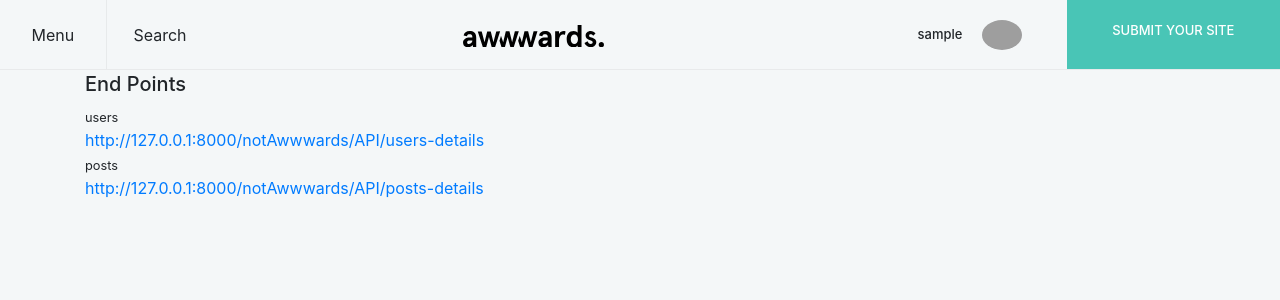
After one commit to SteveMitto/awwwards, a Django app: page /notAwwwards/devops/ in a window 1280 px wide. The commit adds this page. Shown: the top 300 px of the page. Run offline with Django 3.2, Linux system fonts and the light colour scheme; the visitor is signed in with stand-in values (Sample User, id 1); some libraries are stand-ins or nearby versions; grey boxes are pictures that could not be loaded.

Commit message:
allowing user to be able to access the api urls

```diff
--- /dev/null
+++ b/awwards_apis/templates/developer.html
@@ -0,0 +1,21 @@
+{% extends 'base.html'%}
+{% load static %}
+{% block content %}
+{{block.super}}
+<br><br><br>
+  <div class="container">
+    <!-- <h5>Api Key</h5>
+    <button type="button" class="btn btn-primary key" name="button">Api Key</button>
+    <small id="api_key"></small>
+    <br><br><br><br> -->
+    <h5>End Points</h5>
+    <small>users</small><br>
+    <a href="http://127.0.0.1:8000/notAwwwards/API/users-details">http://127.0.0.1:8000/notAwwwards/API/users-details</a><br>
+    <small>posts</small><br>
+    <a href="http://127.0.0.1:8000/notAwwwards/API/posts-details">http://127.0.0.1:8000/notAwwwards/API/posts-details</a>
+  </div>
+
+  <script type="text/javascript" src="{% static 'js/developer.js'%}">
+
+  </script>
+{% endblock %}
--- a/awwards_apis/urls.py
+++ b/awwards_apis/urls.py
@@ -1,8 +1,11 @@
 from django.urls import path
 from rest_framework import routers
+from rest_framework.authtoken.views import obtain_auth_token
 from .views import *
 
 urlpatterns = [
     path('API/users-details',profiles_api),
-    path('API/posts-details',posts_api)
+    path('API/posts-details',posts_api),
+    path('devops/',developer,name='developer'),
+    path('get_api_key/',get_api_key)
 ]
--- a/awwards_apis/views.py
+++ b/awwards_apis/views.py
@@ -2,9 +2,30 @@
 from django.contrib.auth.models import User
 from django.http import JsonResponse
 from .serializers import *
+from django.contrib.auth.decorators import login_required
 from rest_framework.decorators import api_view
 from rest_framework.response import Response
-@api_view(['GET'])
+from rest_framework.permissions import IsAuthenticated
+from rest_framework.authtoken.models import Token
+import json
+@login_required
+def developer(request):
+    return render(request,'developer.html')
+
+@login_required
+def get_api_key(request):
+    user_token = Token.objects.get_or_create(user = request.user)
+    my_token=None
+    if user_token :
+        for i in user_token:
+            my_token= json.dumps(str(i))[1:-1]
+            break
+    context={
+    'token':my_token
+    }
+    return JsonResponse(context)
+
+@api_view(['GET','POST'])
 def profiles_api(request):
     profiles = User.objects.all()
     serializer= UserSerializer(profiles,many =True)
--- a/awwwards/templates/navbar.html
+++ b/awwwards/templates/navbar.html
@@ -48,8 +48,8 @@
         <li> <a style="color:black;text-decoration:none; "href="{% url 'profile' user.username %}">Profile</a></li>
         <li>Activity</li>
         <li>Collections</li>
-        <li>Notifications</li>
         <li><a style="color:black;text-decoration:none;" href="{% url 'settings' %}">Settings</a></li>
+        <li><a style="color:black;text-decoration:none;" href="{% url 'developer' %}">Developer</a></li>
         <li> <a href="{% url 'logout' %}">Logout</a></li>
       </ul>
     </div>
```
Also changed, not shown: awards_s/settings.py (+7 -2 lines).
